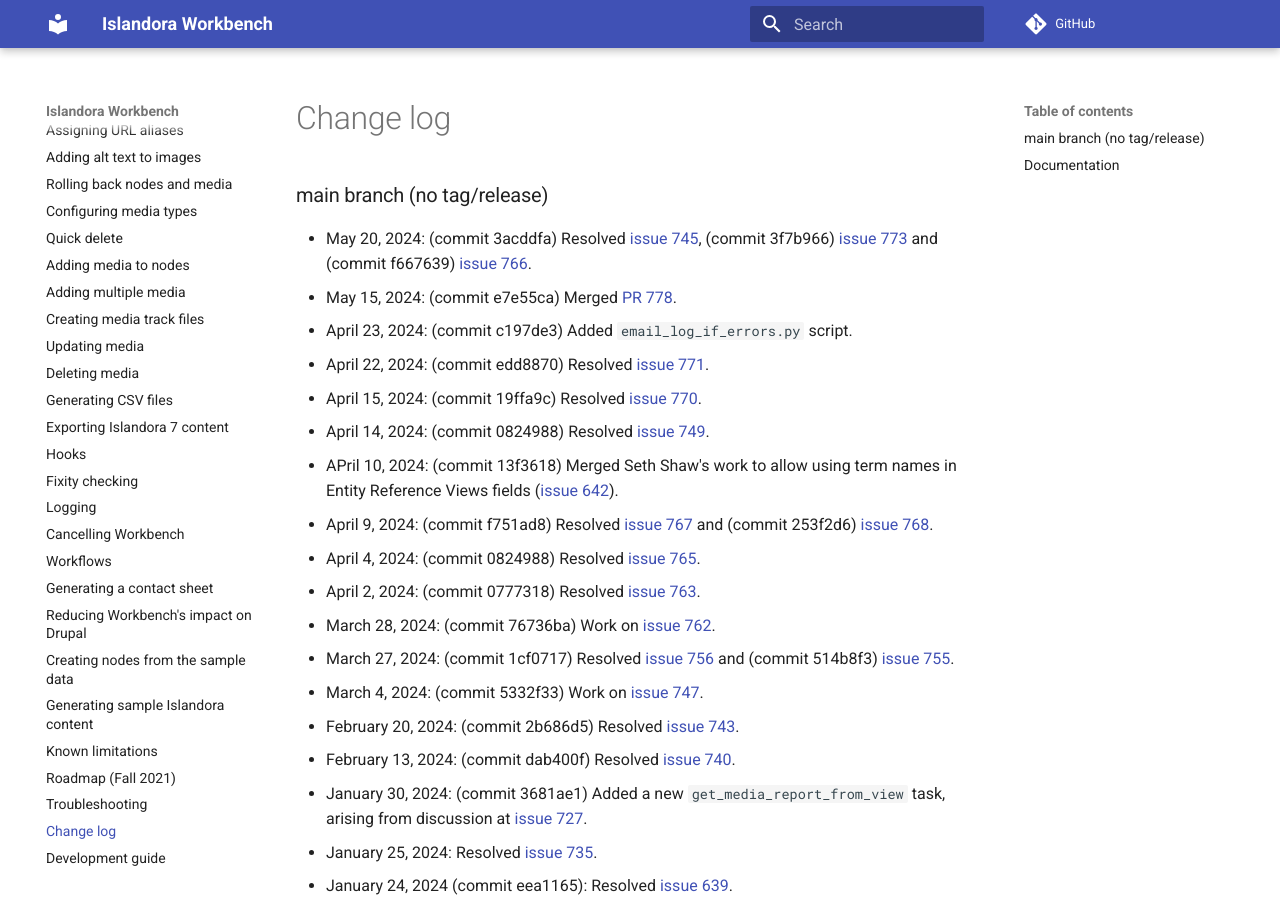
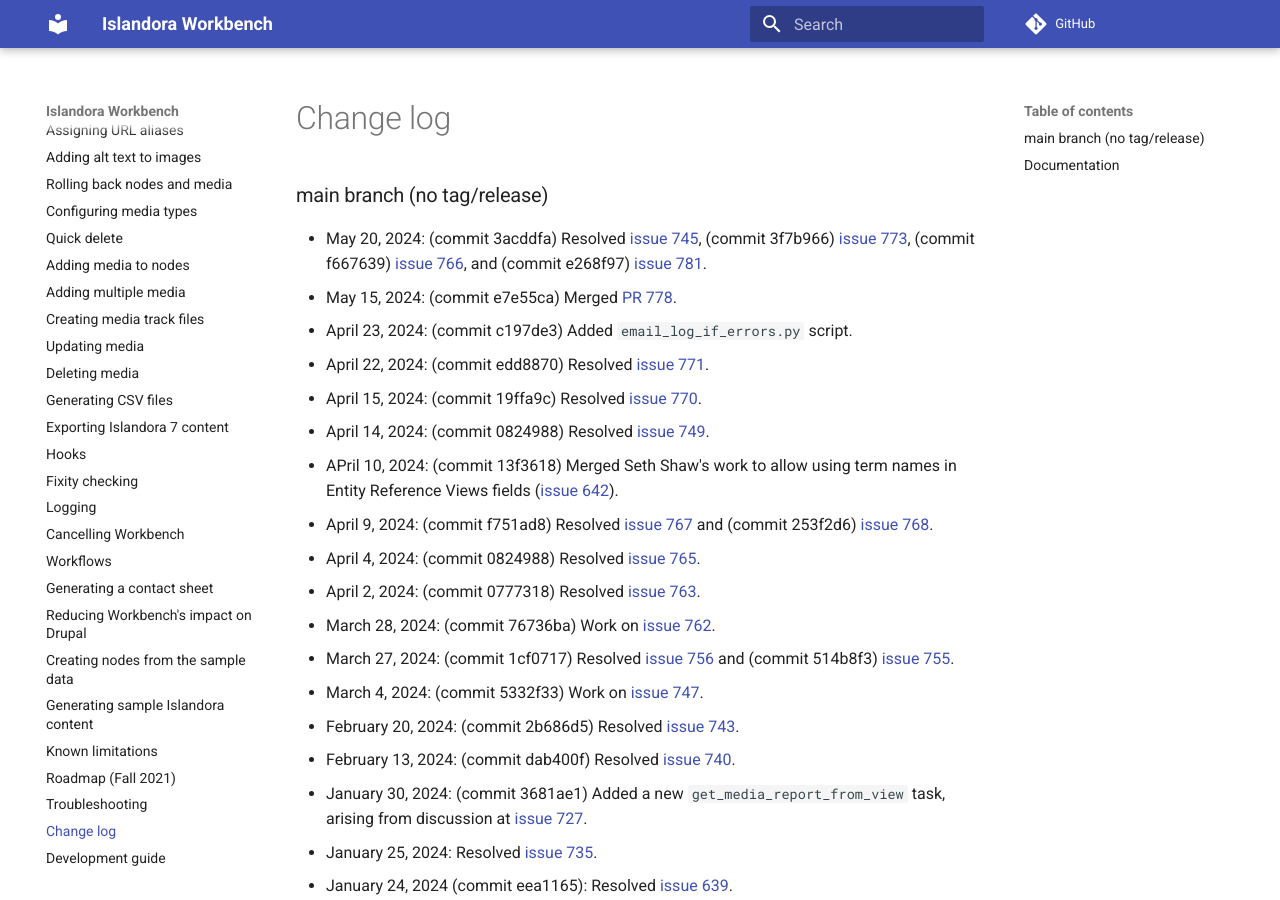
Before and after one commit to mjordan/islandora_workbench_docs, an MkDocs documentation site: the page built from docs/changelog.md, in a window 1280 px wide and 900 px high. Built offline with MkDocs 1.6.1 and Material for MkDocs 9.7.7, drawn with Linux system fonts in a browser that asks for light colours; comment, search, counter and statistics services are not loaded.

Commit message:
Updated changelog.

```diff
--- a/docs/changelog.md
+++ b/docs/changelog.md
@@ -1,6 +1,6 @@
 ### main branch (no tag/release)
 
-* May 20, 2024: (commit 3acddfa) Resolved [issue 745](https://github.com/mjordan/islandora_workbench/issues/745), (commit 3f7b966) [issue 773](https://github.com/mjordan/islandora_workbench/issues/773) and (commit f667639) [issue 766](https://github.com/mjordan/islandora_workbench/issues/766).
+* May 20, 2024: (commit 3acddfa) Resolved [issue 745](https://github.com/mjordan/islandora_workbench/issues/745), (commit 3f7b966) [issue 773](https://github.com/mjordan/islandora_workbench/issues/773), (commit f667639) [issue 766](https://github.com/mjordan/islandora_workbench/issues/766), and (commit e268f97) [issue 781](https://github.com/mjordan/islandora_workbench/issues/781).
 * May 15, 2024: (commit e7e55ca) Merged [PR 778](https://github.com/mjordan/islandora_workbench/pull/778).
 * April 23, 2024: (commit c197de3) Added `email_log_if_errors.py` script.
 * April 22, 2024: (commit edd8870) Resolved [issue 771](https://github.com/mjordan/islandora_workbench/issues/771).
```
